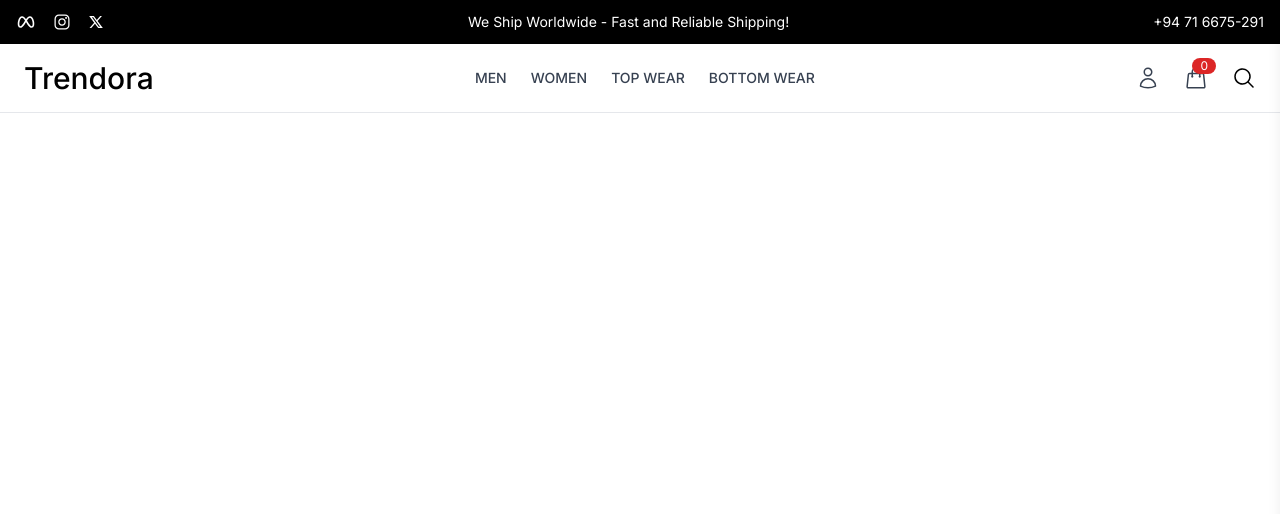
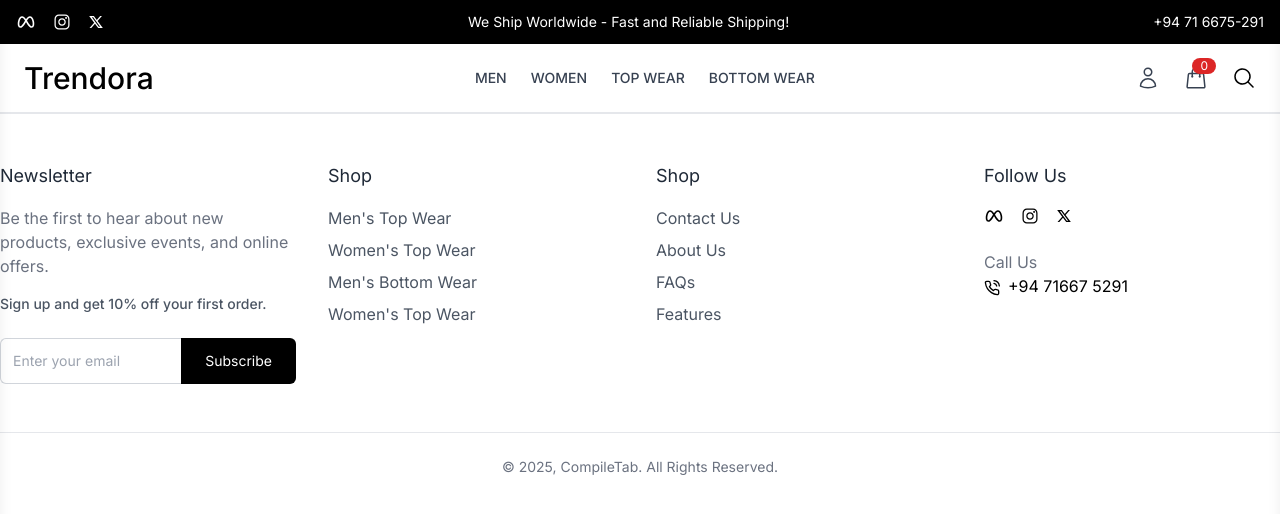
Before and after one commit to navonsanjuni/Trendora-E-Commerce, a React (Vite) app in the folder frontend/: page / in a window 1280 px wide. Shown: the top 514 px of the page. Built offline with nearby package versions, Linux system fonts and the light colour scheme.

Commit message:
Arrange the footer section

```diff
--- /dev/null
+++ b/frontend/src/components/Common/Footer.jsx
@@ -0,0 +1,127 @@
+import React from 'react'
+import { Link } from 'react-router-dom'
+import { TbBrandMeta } from 'react-icons/tb'
+import { IoLogoInstagram } from 'react-icons/io'
+import { RiTwitterXLine } from 'react-icons/ri'
+import {FiPhoneCall} from 'react-icons/fi'
+
+
+const Footer = () => {
+  return (
+   <footer className='border-t py-12'>
+    <div className="container mx-auto grid grid-cols-1 md:grid-cols-4 gap-8 px-4 lg:px-0">
+        <div>
+            <h3 className='text-lg text-gray-800 mb-4'>Newsletter</h3>
+            <p className='text-gray-500 mb-4'>
+              Be the first to hear about new products, exclusive events, and online offers.
+            </p>
+            <p className='font-medium text-sm text-gray-600 mb-6'>Sign up  and get 10% off your first order.</p>
+
+            {/* Newsletter form */}
+            <form className='flex'>
+              <input
+              type='email'
+              placeholder='Enter your email'
+              className='p-3 w-full text-sm border-t border-l border-b border-gray-300 rounded-l-md focus:outline-none focus:ring-2 focus:ring-gray-500 transition-all'
+              required/>
+              <button
+              type='submit'
+              className='bg-black text-white px-6 py-3 text-sm rounded-r-md hover:bg-gray-800 transition-all'>
+                Subscribe
+              </button>
+
+
+            </form>
+
+        </div>
+
+        {/* Shop Links */}
+        <div>
+          <h3 className='text-lg text-gray-800 mb-4'>Shop</h3>
+          <ul className='space-y-2 text-gray-600'>
+             <li>
+              <Link to="#" className='hover:text-gray-500 transition-colors '>Men's Top Wear</Link>
+             </li>
+             <li>
+              <Link to="#" className='hover:text-gray-500 transition-colors '>Women's Top Wear</Link>
+             </li>
+             <li>
+              <Link to="#" className='hover:text-gray-500 transition-colors '>Men's Bottom Wear</Link>
+             </li>
+             <li>
+              <Link to="#" className='hover:text-gray-500 transition-colors '>Women's Top Wear</Link>
+             </li>
+          </ul>
+        </div>
+
+        {/* Support Links */}
+
+        <div>
+          <h3 className='text-lg text-gray-800 mb-4'>Shop</h3>
+          <ul className='space-y-2 text-gray-600'>
+             <li>
+              <Link to="#" className='hover:text-gray-500 transition-colors '>Contact Us</Link>
+             </li>
+             <li>
+              <Link to="#" className='hover:text-gray-500 transition-colors '>About Us</Link>
+             </li>
+             <li>
+              <Link to="#" className='hover:text-gray-500 transition-colors '>FAQs</Link>
+             </li>
+             <li>
+              <Link to="#" className='hover:text-gray-500 transition-colors '>Features</Link>
+             </li>
+          </ul>
+        </div>
+
+        {/* Follow Us */}
+        <div>
+          <h3 className='text-lg text-gray-800 mb-4'>Follow Us</h3>
+          <div className='flex items-center space-x-4 mb-6'>
+            <a
+            href='https://www.facebook.com'
+            target='_blank'
+            rel='noopener noreferrer'
+            className='hover:text-gray-500'
+            >
+              <TbBrandMeta className='h-5 w-5'/>
+
+            </a>
+
+             <a
+            href='https://www.instagram.com'
+            target='_blank'
+            rel='noopener noreferrer'
+            className='hover:text-gray-500'
+            >
+              <IoLogoInstagram className='h-5 w-5'/>
+
+            </a>
+             <a
+            href='https://www.twitter.com'
+            target='_blank'
+            rel='noopener noreferrer'
+            className='hover:text-gray-500'
+            >
+              <RiTwitterXLine className='h-4 w-4'/>
+
+            </a>
+
+          </div>
+          <p className='text-gray-500'>Call Us</p>
+          <p>
+            <FiPhoneCall className='inline-block mr-2'/>
+            +94 71667 5291
+          </p>
+        </div>
+    </div>
+
+    {/* Footer Bottom */}
+    <div className='container mx-auto mt-12 px-4 lg:px-0 border-t border-gray-200 pt-6'>
+      <p className='text-gray-500 text-sm text-center'>© 2025, CompileTab. All Rights Reserved.</p>
+    </div>
+   </footer>
+  )
+}
+
+export default Footer
--- a/frontend/src/components/Common/Navbar.jsx
+++ b/frontend/src/components/Common/Navbar.jsx
@@ -1,9 +1,10 @@
 import React from 'react'
 import { Link } from 'react-router-dom'
 import { HiOutlineUser, HiOutlineShoppingBag, HiOutlineBars3BottomRight } from 'react-icons/hi2'
-import SearchBar from './Searchbar'
+import SearchBar from './SearchBar'
 import CartDrawer from '../Layout/CartDrawer'
 import { useState } from 'react'
+import { IoMdClose } from 'react-icons/io'
 
 
 const Navbar = () => {
@@ -56,17 +57,18 @@
 
                 </div>
 
-        <div className='hidden md:flex space-x-6'>
+                {/* Right Icons */}
+                <div className='flex items-center space-x-6'>
                     <Link
                         to="/profile"
                         className='hover:text-elegantBlack'>
-                    <HiOutlineUser className='h-6 w-6 text-gray-700'/>
+                        <HiOutlineUser className='h-6 w-6 text-gray-700' />
                     </Link>
                     <button
                         type='button'
                         onClick={toggleCartDrawer}
                         className='relative hover:text-elegantBlack'>
-                    <HiOutlineShoppingBag className='h-6 w-6 text-gray-700'/>
+                        <HiOutlineShoppingBag className='h-6 w-6 text-gray-700' />
                         <span className='absolute -top-2 -right-2 bg-red-600 text-white rounded-full px-2 text-xs'>
                             0
                         </span>
@@ -75,18 +77,52 @@
                     {/* Search */}
 
                     <div className='overflow-hidden'>
-                 <SearchBar/>
+                        <SearchBar />
                     </div>
 
                     <button
+                        onClick={toggleNavDrawer}
                         type='button'
                         className='md:hidden hover:text-elegantBlack'>
-                    <HiOutlineBars3BottomRight className='h-6 w-6 text-gray-700'/>
+                        <HiOutlineBars3BottomRight className='h-6 w-6 text-gray-700' />
+                    </button>
+                </div>
+            </nav>
+
+            <CartDrawer drawerOpen={drawerOpen} toggleCartDrawer={toggleCartDrawer} />
+
+            {/* Mobile Navigation */}
+            <div className={`fixed top-0 left-0 w-3/4 sm:w-1/2 md:1/3 h-full bg-white shadow-lg transform transition-transform duration-300 z-50 ${navDrawerOpen ? "translate-x-0" : "-translate-x-full"
+                }`}>
+                <div className="flex justify-end p-4">
+                    <button onClick={toggleNavDrawer}>
+                        <IoMdClose className='h-6 w-6 text-gray-600' />
                     </button>
                 </div>
 
+                <div className="p-4">
+                    <h2 className="text-xl font-semibold mb-4">Menu</h2>
+                    <nav className='space-y-4'>
+                        <Link to="#" onClick={toggleNavDrawer} className='block text-gray-600 hover:text-black'>
+                            Men
+                        </Link>
+
+                        <Link to="#" onClick={toggleNavDrawer} className='block text-gray-600 hover:text-black'>
+                            Women
+                        </Link>
+
+                        <Link to="#" onClick={toggleNavDrawer} className='block text-gray-600 hover:text-black'>
+                            Top Wear
+                        </Link>
+
+                        <Link to="#" onClick={toggleNavDrawer} className='block text-gray-600 hover:text-black'>
+                            Bottom Wear
+                        </Link>
                     </nav>
-    <CartDrawer drawerOpen={drawerOpen} toggleCartDrawer={toggleCartDrawer}/>
+                </div>
+            </div>
+
+
         </>
     )
 }
--- a/frontend/src/components/Layout/UserLayout.jsx
+++ b/frontend/src/components/Layout/UserLayout.jsx
@@ -1,5 +1,6 @@
 import React from 'react'
 import Header from '../Common/Header'
+import Footer from '../Common/Footer'
 
 const UserLayout = () => {
   return (
@@ -7,7 +8,11 @@
     {/*Header*/}
     <Header/>
     {/*Main Content*/}
+    <main>
+
+    </main>
     {/*Footer*/}
+    <Footer/>
     </>
 
   )
```
Lines whose indentation alone changed are shown as unchanged.
